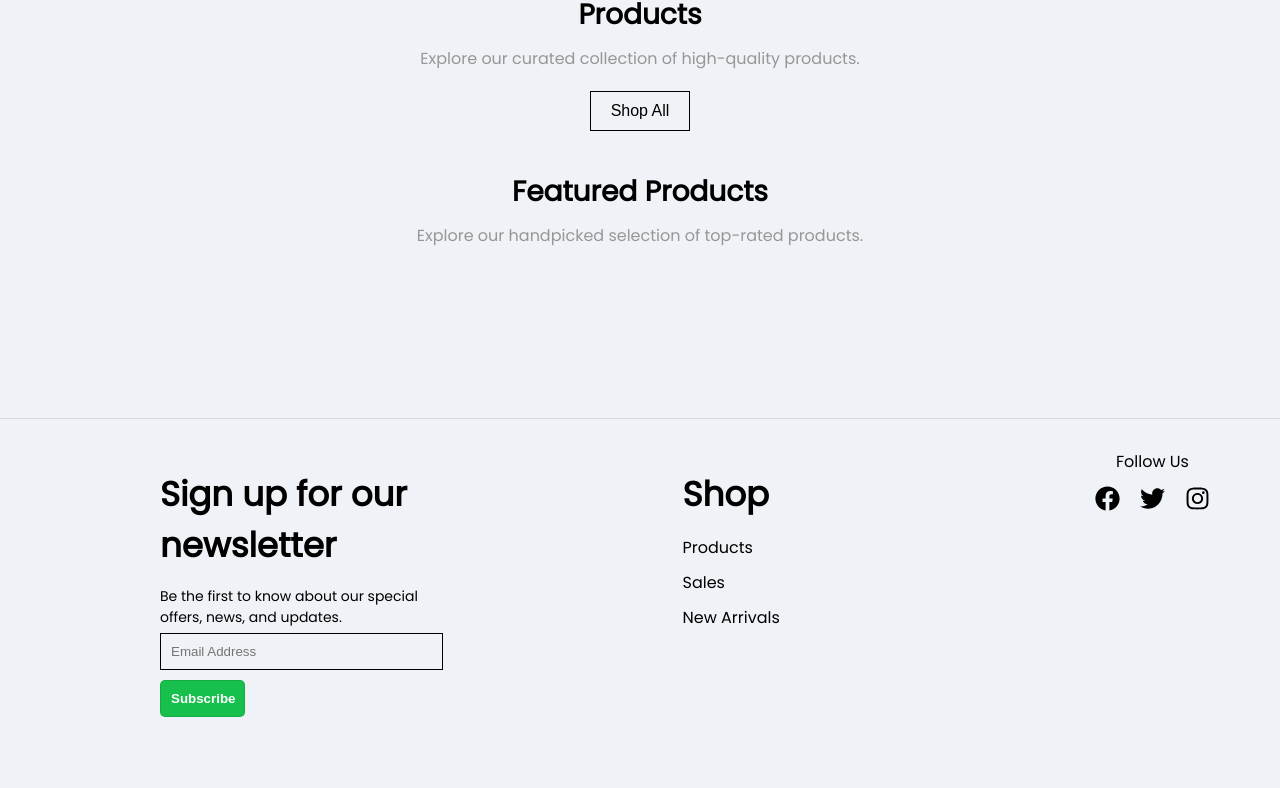
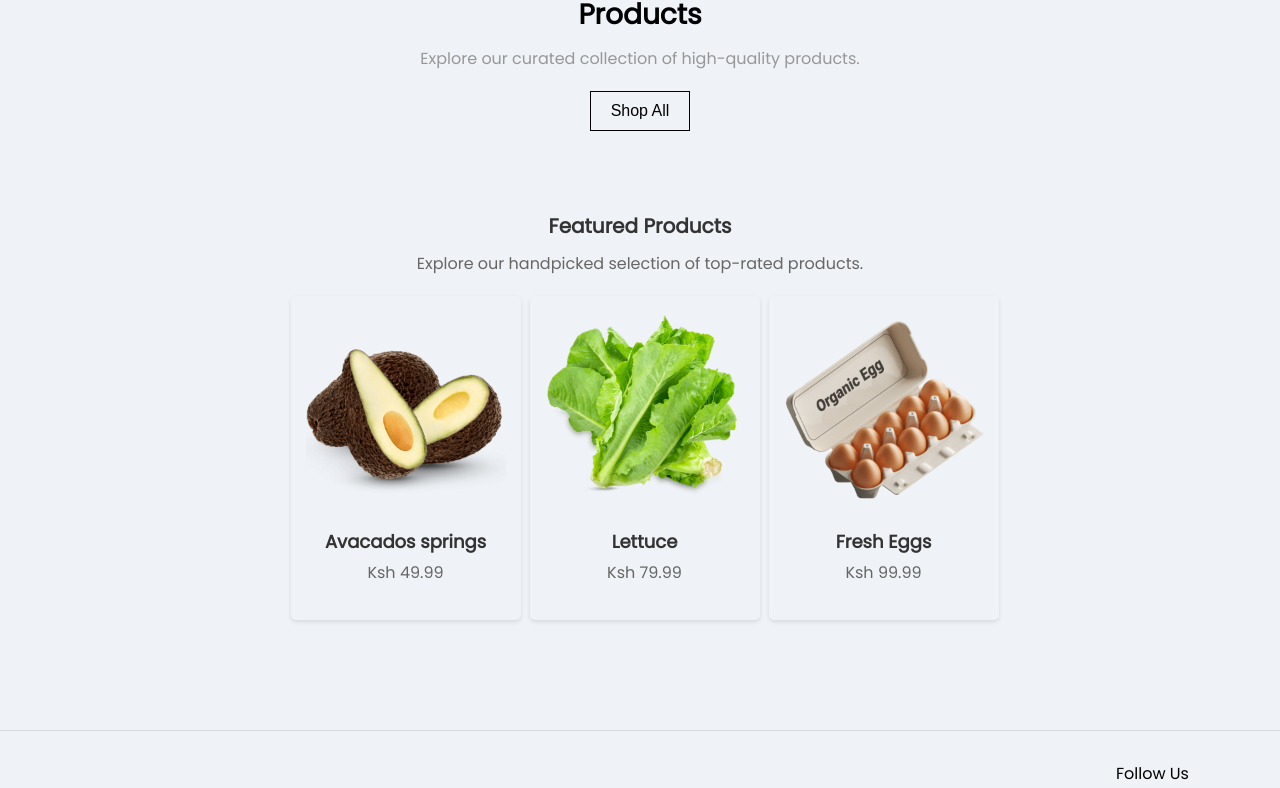
Before and after one commit to robynroby/e-Mkulima, a React (Vite) app in the folder frontend/: page / in a window 1280 px wide. Shown: the part 516-1304 px from the top of the page. Built offline with nearby package versions, Linux system fonts and the light colour scheme; sample sign-in values are in the browser's storage.

Commit message:
changing ui

```diff
--- a/frontend/src/components/CardProducts.scss
+++ b/frontend/src/components/CardProducts.scss
@@ -1,12 +1,14 @@
 .card {
     flex: 0 0 calc(33.333% - 10px);
     // width: 70px;
+    // box-shadow: 0 2px 4px rgba(0, 0, 0, 0.1);
+    // padding: 10px;
 
 
     .image {
 
         img {
-            width: 200px;
+            width: 100%;
             height: 200px;
             background-size: cover;
             background-position: center;
@@ -22,6 +24,7 @@
         color: #000;
         margin-bottom: 5px;
         text-transform: capitalize;
+        // margin-left: 20px;
     }
 
 
@@ -30,6 +33,7 @@
         font-weight: 400;
         color: #000;
         margin-bottom: 20px;
+        // margin-left: 20px;
     }
 
 }
--- a/frontend/src/components/HomePage.jsx
+++ b/frontend/src/components/HomePage.jsx
@@ -1,12 +1,38 @@
+// import { useState, useEffect } from 'react';
 import { useNavigate } from 'react-router-dom';
 import './HomePage.scss';
 
 const HomePage = () => {
     const navigate = useNavigate();
 
+    const featuredProducts = [
+        {
+            id: 1,
+            name: 'Avacados springs',
+            description: 'High quality avacados from the farm.',
+            price: 49.99,
+            image: './img/product/1.png',
+        },
+        {
+            id: 2,
+            name: 'Lettuce',
+            description: 'Fresh lettuce from the farm.',
+            price: 79.99,
+            image: './img/product/2.png',
+        },
+        {
+            id: 3,
+            name: 'Fresh Eggs',
+            description: 'Organic fresh eggs from the farm.',
+            price: 99.99,
+            image: './img/product/3.png',
+        },
+    ];
+
+
     const handleRedirect = () => {
         navigate('/products/page/1');
-    }
+    };
 
     return (
         <div className="home-page">
@@ -28,7 +54,17 @@ const HomePage = () => {
                 <div className="featured-products">
                     <h2>Featured Products</h2>
                     <p>Explore our handpicked selection of top-rated products.</p>
-                    {/* Add your featured products carousel or grid here */}
+                    {/* this should be a caurosel with sliding products  */}
+                    <div className="featured-products-list">
+                        {featuredProducts.map(product => (
+                            <div key={product.id} className="featured-product">
+                                <img src={product.image} alt={product.name} />
+                                <h3>{product.name}</h3>
+                                {/* <p>{product.description}</p> */}
+                                <p>Ksh {product.price}</p>
+                            </div>
+                        ))}
+                    </div>
                 </div>
             </div>
         </div>
--- a/frontend/src/components/HomePage.scss
+++ b/frontend/src/components/HomePage.scss
@@ -1,4 +1,3 @@
-
 .home-page {
     font-family: 'Poppins', sans-serif;
 
@@ -67,24 +66,53 @@
             cursor: pointer;
         }
 
-        /* Sample Products Grid */
         .featured-products {
-            padding: 40px;
+            text-align: center;
+            margin-top: 80px;
+        }
+
+        .featured-products h2 {
+            color: #333;
+            font-size: 20px;
+            margin-bottom: 10px;
+        }
+
+        .featured-products p {
+            color: #666;
+            // margin-bottom: 20px;
+        }
+
+        .featured-products-list {
             display: flex;
-            flex-direction: column;
-            align-items: center;
-            justify-content: center;
+            flex-wrap: wrap;
+            justify-content: space-between;
+        }
 
-            h2 {
-                font-size: 28px;
-                margin-bottom: 10px;
-            }
+        .featured-product {
+            flex: 0 0 calc(33.333% - 10px);
+            // margin-bottom: 20px;
+            padding: 15px;
+            // background-color: #fff;
+            border-radius: 5px;
+            box-shadow: 0 2px 4px rgba(0, 0, 0, 0.1);
+            margin-left: 9px;
+        }
 
-            p {
-                font-size: 16px;
-                color: #979797;
-                margin-bottom: 20px;
-            }
+        .featured-product img {
+            width: 200px;
+            height: 200px;
+            border-radius: 5px;
+        }
+
+        .featured-product h3 {
+            color: #333;
+            font-size: 18px;
+            margin-top: 10px;
+        }
+
+        .featured-product p {
+            color: #666;
+            margin-top: 5px;
         }
     }
 }
```
